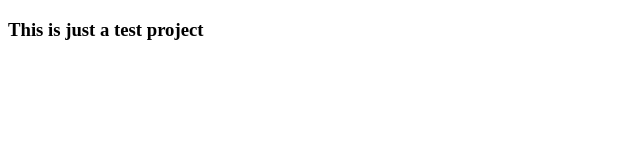
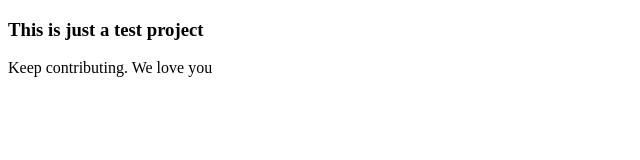
Before and after one commit to Prospertech-github/dctp-37-test, a plain HTML site: page index.html in a window 1280 px wide. Shown: the whole page, without its empty margins (0-640 px from the left). Drawn offline with Linux system fonts and the light colour scheme.

```diff
--- a/index.html
+++ b/index.html
@@ -7,5 +7,6 @@
 </head>
 <body>
   <h3> This is just a test project </h3>
+  <p> Keep contributing. We love you </p>
 </body>
 </html>
```
